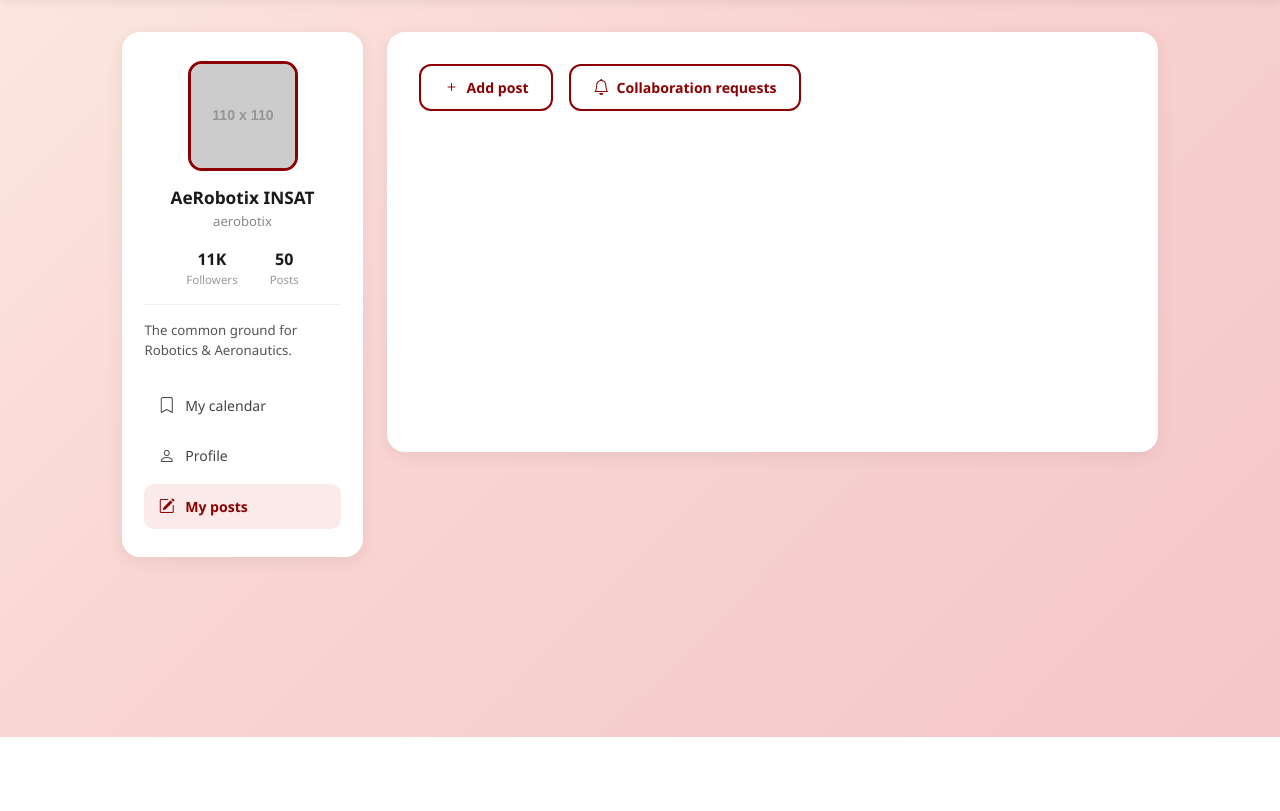
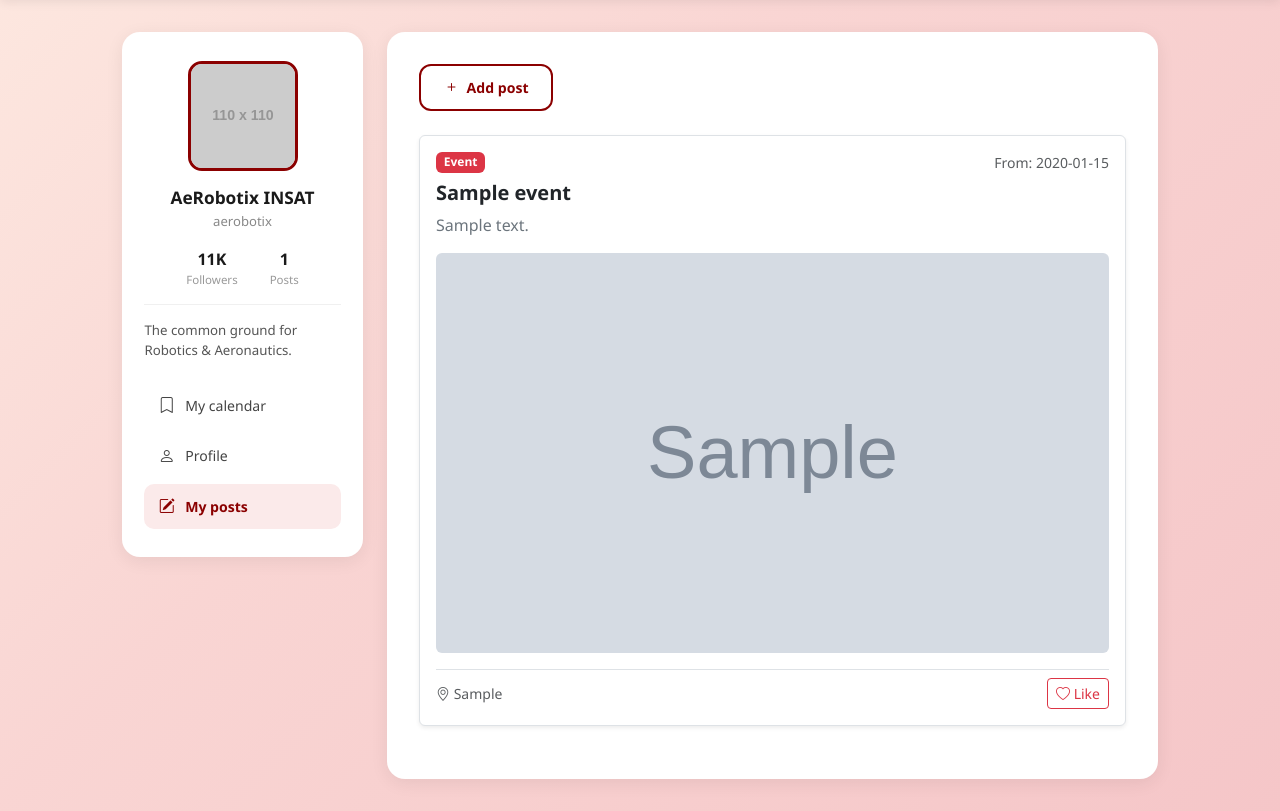
Before and after one commit to moetez00/projet-web, a PHP site: page /backend/publish_event.php in a window 1280 px wide. Shown: the part 63-874 px from the top of the page. Before the commit the page ends 800 px from the top, so only its background shows below. Run offline with PHP 8.4, Linux system fonts and the light colour scheme; tables that the repository leaves empty hold one stand-in row (values such as "Sample post"); grey boxes marked "Sample" are stand-in pictures; grey boxes labelled with a size stand in for pictures from a placeholder-image service; some libraries are stand-ins or nearby versions.

Commit message:
feat: setup database and fix image upload paths

```diff
--- a/backend/publish_event.php
+++ b/backend/publish_event.php
@@ -1,13 +1,18 @@
 <?php
+session_start();
+// Vérifie si le club est connecté
+#if (!isset($_SESSION['club_id'])) {
+    #header("Location: login.php");
+    #exit(); // On arrête l'exécution du script ici
+#}
+require_once "connection.php";
 
-#session_start();
-#if (!isset($_SESSION['club_id'])) {
- #   header("Location: login.php");
-  #  exit();
-#}
+// On utilise l'ID de session, ou 1 (AeRobotix) pour tes tests
+$club_id = $_SESSION['club_id'] ?? 1;
+$query = "SELECT * FROM EVENT WHERE id_Club = $club_id ORDER BY id DESC";
+$result = $connection->query($query);
+?>
 
-require_once "connection.php";
-?>
 <!DOCTYPE html>
 <html lang="en">
 <head>
@@ -53,11 +58,9 @@ require_once "connection.php";
 
       <div class="col-12 col-md-4 col-lg-3">
         <div class="sidebar-card">
-
           <div class="club-avatar">
             <img src="https://placehold.co/110x110/fce8e8/8B0000?text=AeRobotix" alt="AeRobotix INSAT logo" />
           </div>
-
           <div class="club-name">AeRobotix INSAT</div>
           <div class="club-handle">aerobotix</div>
 
@@ -67,7 +70,7 @@ require_once "connection.php";
               <div class="stat-lbl">Followers</div>
             </div>
             <div class="stat-item">
-              <div class="stat-num">50</div>
+              <div class="stat-num"><?php echo $result ? $result->num_rows : 0; ?></div>
               <div class="stat-lbl">Posts</div>
             </div>
           </div>
@@ -85,112 +88,94 @@ require_once "connection.php";
               <i class="bi bi-pencil-square"></i> My posts
             </button>
           </div>
-
         </div>
       </div>
 
       <div class="col-12 col-md-8 col-lg-9">
         <div class="content-card">
-
           <div id="panel-myposts">
-
             <div class="posts-actions">
               <button class="btn-action" data-bs-toggle="modal" data-bs-target="#addPostModal">
                 <i class="bi bi-plus"></i> Add post
               </button>
-              <button class="btn-action" type="button">
-                <i class="bi bi-bell"></i> Collaboration requests
-              </button>
             </div>
 
-            <div id="posts-feed"></div>
+            <div id="posts-feed" class="mt-4">
+              <?php if ($result && $result->num_rows > 0): ?>
+                <?php while($row = $result->fetch_assoc()): ?>
 
+                  <div class="post-item mb-4 p-3 border rounded shadow-sm bg-white">
+                    <div class="d-flex justify-content-between align-items-center mb-2">
+                      <span class="badge bg-danger">Event</span>
+                      <small class="text-muted">From: <?php echo $row['startDate']; ?></small>
+                    </div>
+
+                    <h5 class="fw-bold"><?php echo htmlspecialchars($row['title']); ?></h5>
+                    <p class="text-secondary"><?php echo nl2br(htmlspecialchars($row['description'])); ?></p>
+
+                    <?php if (!empty($row['imageURL'])): ?>
+                      <div class="post-img-container mb-3">
+                        <img src="../uploads/<?php echo htmlspecialchars($row['imageURL']); ?>" class="img-fluid rounded" alt="Post image" style="max-height: 400px; width: 100%; object-fit: cover;">
+                      </div>
+                    <?php endif; ?>
+
+                    <div class="d-flex justify-content-between align-items-center border-top pt-2">
+                      <span class="small text-muted"><i class="bi bi-geo-alt"></i> <?php echo htmlspecialchars($row['loc']); ?></span>
+                      <button class="btn btn-sm btn-outline-danger">
+                        <i class="bi bi-heart"></i> Like
+                      </button>
+                    </div>
+                  </div>
+
+                <?php endwhile; ?>
+              <?php else: ?>
+                <p class="text-center text-muted py-5">Aucun événement publié pour le moment.</p>
+              <?php endif; ?>
+            </div>
           </div>
-
-          <div id="panel-calendar" class="d-none blank-panel">
-            <i class="bi bi-calendar3 text-secondary"></i>
-            <span class="text-secondary">My Calendar — coming soon</span>
-          </div>
-
-          <div id="panel-profile" class="d-none blank-panel">
-            <i class="bi bi-person-circle text-secondary"></i>
-            <span class="text-secondary">Profile — coming soon</span>
-          </div>
-
         </div>
       </div>
-
     </div>
   </div>
 
-  <div class="modal fade" id="addPostModal" tabindex="-1" aria-labelledby="addPostModalLabel" aria-hidden="true">
+  <div class="modal fade" id="addPostModal" tabindex="-1" aria-hidden="true">
     <div class="modal-dialog modal-lg modal-dialog-centered">
-      <div class="modal-content" style="border-radius:18px; border:none;">
-        <div class="modal-header" style="border-bottom:1px solid #f0f0f0; padding:1.2rem 1.6rem;">
-          <h5 class="modal-title" id="addPostModalLabel" style="font-weight:700; font-size:1rem;">New Post</h5>
-          <button type="button" class="btn-close" data-bs-dismiss="modal" aria-label="Close"></button>
+      <div class="modal-content" style="border-radius:18px;">
+        <div class="modal-header">
+          <h5 class="modal-title">New Post</h5>
+          <button type="button" class="btn-close" data-bs-dismiss="modal"></button>
         </div>
-        <div class="modal-body" style="padding:1.6rem;">
-          <form id="addPostForm" action="create_event.php" method="POST" enctype="multipart/form-data">
+        <div class="modal-body">
+          <form action="create_event.php" method="POST" enctype="multipart/form-data">
             <div class="row g-3">
-
+              <div class="col-12">
+                <label class="form-label">Title</label>
+                <input type="text" class="form-control" name="title" required />
+              </div>
               <div class="col-12 col-sm-6">
-                <label class="form-label"><i class="bi bi-flag"></i> Category</label>
-                <select class="form-select" name="category">
-                  <option selected>Event</option>
-                  <option>Workshop</option>
-                  <option>Competition</option>
-                  <option>Announcement</option>
-                  <option>Other</option>
-                </select>
+                <label class="form-label">Location (loc)</label>
+                <input type="text" class="form-control" name="loc" />
               </div>
-
-              <div class="col-12 col-sm-6">
-                <label class="form-label"><i class="bi bi-pencil"></i> Content</label>
-                <input type="text" class="form-control" name="content" />
+              <div class="col-12 col-sm-3">
+                <label class="form-label">Start Date</label>
+                <input type="date" class="form-control" name="startDate" />
               </div>
-
-              <div class="col-12 col-sm-6">
-                <label class="form-label"><i class="bi bi-geo-alt"></i> Place</label>
-                <input type="text" class="form-control" name="place" />
+              <div class="col-12 col-sm-3">
+                <label class="form-label">End Date</label>
+                <input type="date" class="form-control" name="endDate" />
               </div>
-
-              <div class="col-12 col-sm-6">
-                <label class="form-label"><i class="bi bi-clock"></i> Date</label>
-                <input type="date" class="form-control" name="date" />
+              <div class="col-12">
+                <label class="form-label">Description</label>
+                <textarea class="form-control" name="description" rows="4"></textarea>
               </div>
-
               <div class="col-12">
-                <label class="form-label">Caption</label>
-                <textarea class="form-control" name="caption" rows="4"></textarea>
+                <label class="form-label">Photo (imageURL)</label>
+                <input type="file" class="form-control" name="photo" accept="image/*" />
               </div>
-
-              <div class="col-12 col-sm-6">
-                <label class="form-label">Photo</label>
-                <label class="photo-upload-label" for="photoInput">
-                  <i class="bi bi-camera"></i>
-                  <span>Add/ preview photo</span>
-                </label>
-                <input type="file" id="photoInput" name="photo" accept="image/*" />
+              <div class="col-12 d-flex justify-content-end gap-3 mt-2">
+                <button type="button" class="btn btn-secondary" data-bs-dismiss="modal">Cancel</button>
+                <button type="submit" class="btn btn-danger">Post</button>
               </div>
-
-              <div class="col-12 col-sm-6">
-                <label class="form-label">In collaboration with</label>
-                <select class="form-select" name="collaboration">
-                  <option selected>None</option>
-                  <option>IEEE INSAT</option>
-                  <option>GDSC INSAT</option>
-                  <option>Enactus INSAT</option>
-                  <option>Other</option>
-                </select>
-              </div>
-
-              <div class="col-12 d-flex justify-content-end gap-3 mt-2">
-                <button type="button" class="btn-cancel" data-bs-dismiss="modal"
-                  onclick="document.getElementById('addPostForm').reset()">Cancel</button>
-                <button type="submit" class="btn-maroon">Post</button>
-              </div>
-
             </div>
           </form>
         </div>
@@ -199,19 +184,15 @@ require_once "connection.php";
   </div>
 
   <script src="https://cdn.jsdelivr.net/npm/bootstrap@5.3.3/dist/js/bootstrap.bundle.min.js"></script>
-
   <script>
     function switchPanel(btn) {
-      document.querySelectorAll('.sidebar-nav .nav-btn').forEach(b => b.classList.remove('active'));
+      document.querySelectorAll('.nav-btn').forEach(b => b.classList.remove('active'));
       btn.classList.add('active');
-
       ['myposts', 'calendar', 'profile'].forEach(id => {
-        document.getElementById('panel-' + id).classList.add('d-none');
+        document.getElementById('panel-' + id)?.classList.add('d-none');
       });
-
-      document.getElementById('panel-' + btn.dataset.panel).classList.remove('d-none');
+      document.getElementById('panel-' + btn.dataset.panel)?.classList.remove('d-none');
     }
   </script>
-
 </body>
 </html>
```
Also changed, not shown: 1 other file.
